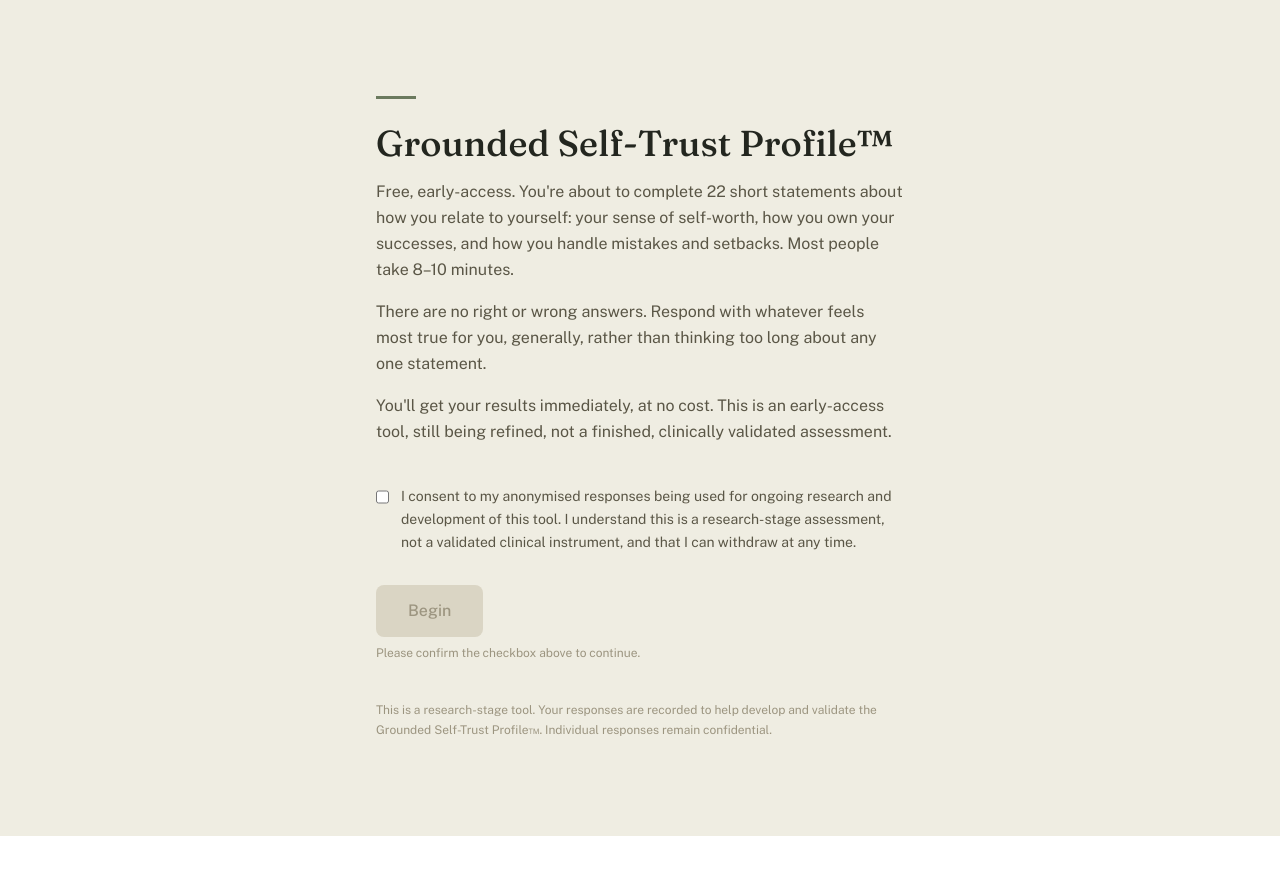
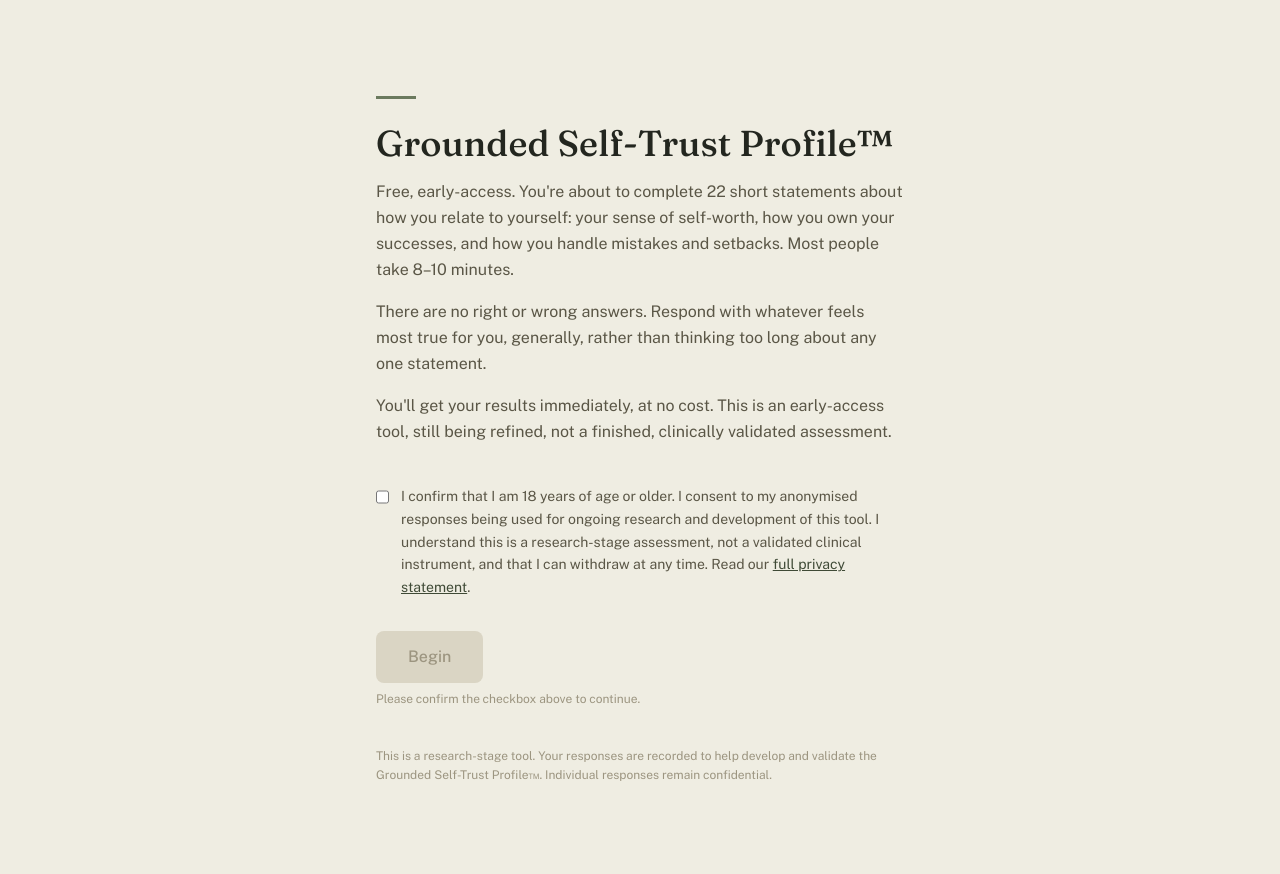
Before and after one commit to DrJakiWS/gstp-beta, a React (Vite) app: page / in a window 1280 px wide. Shown: the top 874 px of the page. Before the commit the page ends 836 px from the top, so only its background shows below. Built offline with nearby package versions, Linux system fonts and the light colour scheme.

Commit message:
Update consent statement to include age confirmation
Added age confirmation statement to consent section.

```diff
--- a/src/App.jsx
+++ b/src/App.jsx
@@ -587,9 +587,12 @@ function IntroScreen({ researchConsent, setResearchConsent, onStart, itemCount }
           className="mt-1 w-4 h-4 rounded border-[#DAD5C4] text-[#3F4A36] focus:ring-[#6B7A5E]"
         />
         <span className="text-sm text-[#5A5646] leading-relaxed">
-          I consent to my anonymised responses being used for ongoing research and development of this
-          tool. I understand this is a research-stage assessment, not a validated clinical instrument,
-          and that I can withdraw at any time.
+          I confirm that I am 18 years of age or older. I consent to my anonymised responses being used
+          for ongoing research and development of this tool. I understand this is a research-stage
+          assessment, not a validated clinical instrument, and that I can withdraw at any time. Read our{" "}
+          <a href="/privacy.html" target="_blank" rel="noreferrer" className="underline text-[#3F4A36]">
+            full privacy statement
+          </a>.
         </span>
       </label>
 
```
